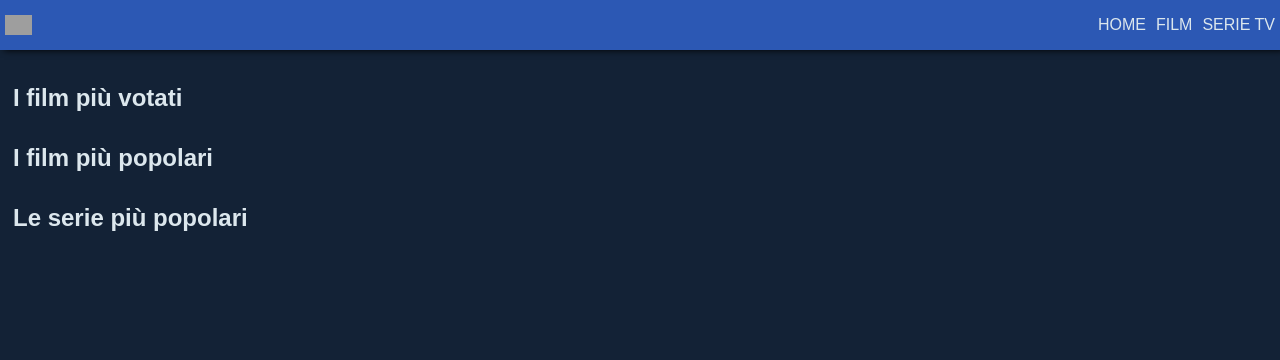
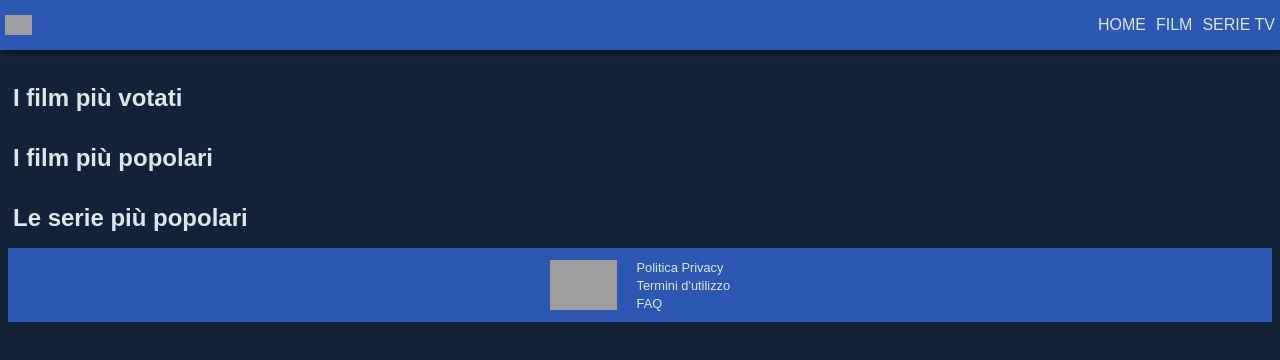
Before and after one commit to zi/esercitazione-10-02-21, a website: page index.html in a window 1280 px wide. Drawn offline with Linux system fonts and the light colour scheme; no server answers; grey boxes are pictures that could not be loaded.

Commit message:
added footer bar

```diff
--- a/index.html
+++ b/index.html
@@ -38,6 +38,22 @@
         <div class="popular_tvshows list"></div>
       </section>
     </main>
+
+    <footer>
+      <div class="footer_wrapper">
+        <img
+          class="footer_logo"
+          src="https://www.themoviedb.org/assets/2/v4/logos/v2/blue_square_2-d537fb228cf3ded904ef09b136fe3fec72548ebc1fea3fbbd1ad9e36364db38b.svg"
+          alt=""
+        />
+        <ul class="footer_list">
+          <li><a href="">Politica Privacy</a></li>
+          <li><a href="">Termini d'utilizzo</a></li>
+          <li><a href="">FAQ</a></li>
+        </ul>
+      </div>
+    </footer>
+
     <script src="src/index.js"></script>
   </body>
 </html>
--- a/style/style.css
+++ b/style/style.css
@@ -133,3 +133,25 @@ header {
   text-align: justify;
   font-size: 0.8rem;
 }
+
+/**** FOOTER ****/
+.footer_wrapper {
+  display: flex;
+  justify-content: center;
+  align-items: center;
+  background-color: var(--main-color);
+}
+.footer_logo {
+  height: 50px;
+}
+.footer_logo,
+.footer_list {
+  margin: 10px;
+  padding: 0;
+  list-style: none;
+}
+
+.footer_list li a {
+  color: var(--light-color);
+  font-size: 0.8rem;
+}
```
